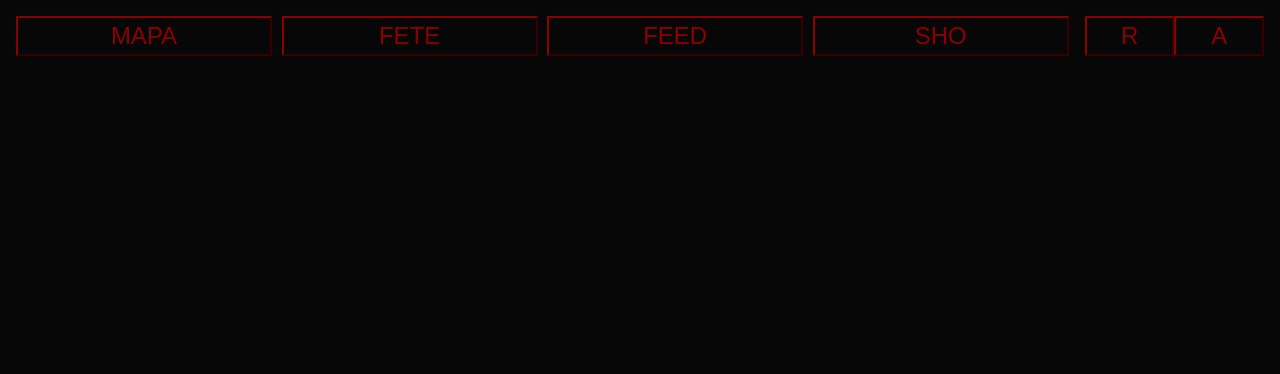
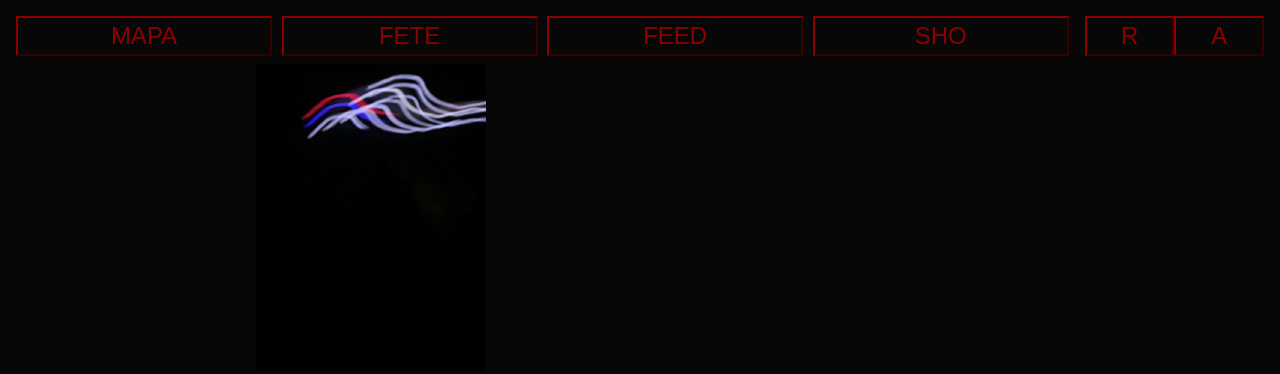
Before and after one commit to Sign0ret/PARS, a plain HTML site: page events.html in a window 1280 px wide. Drawn offline with Linux system fonts and the light colour scheme.

Commit message:
en proceso FETE
no pude mostrar linea de borde

```diff
--- a/events.html
+++ b/events.html
@@ -29,6 +29,11 @@
         <form action="./poker.html">
             <button type="submit" id="poker" class="menu">A</button>
         </form>
+        <br><br><br><br><br><br>
+        <!-- <h1 class="event-extract">Hola</h1> -->
+        <div class="extract">
+            <img src="./img/PARS.jpg" alt="">
+        </div>
     </div>
 
 </body>
--- a/style.css
+++ b/style.css
@@ -5,7 +5,7 @@
     box-sizing: border-box;
 }
 div {
-    min-height: 100vh;
+    min-height: 20vh;
     color: #ede6f2;
     font-size: 60px;
     display: flex;
@@ -84,7 +84,7 @@ div {
 
 /* inside 1: map */
 #lookAll {
-    position: absolute;
+    box-sizing: border-box;
     top: 7%;
     left: 21%;
     position: fixed;
@@ -98,3 +98,19 @@ div {
     border-style:double;
     font-size: large;
 }
+
+/* inside 2: events */
+.extract {
+    width: 60vw;
+    min-height: 15vh;
+    margin: 5% auto;
+    justify-content: left;
+    /* border: 2px solid red; */
+    position: static;
+    border-color: #ede6f2;
+}
+
+img {
+    width: 30%;
+    /*esto quita el espacio que queda por debajo*/
+}
```
